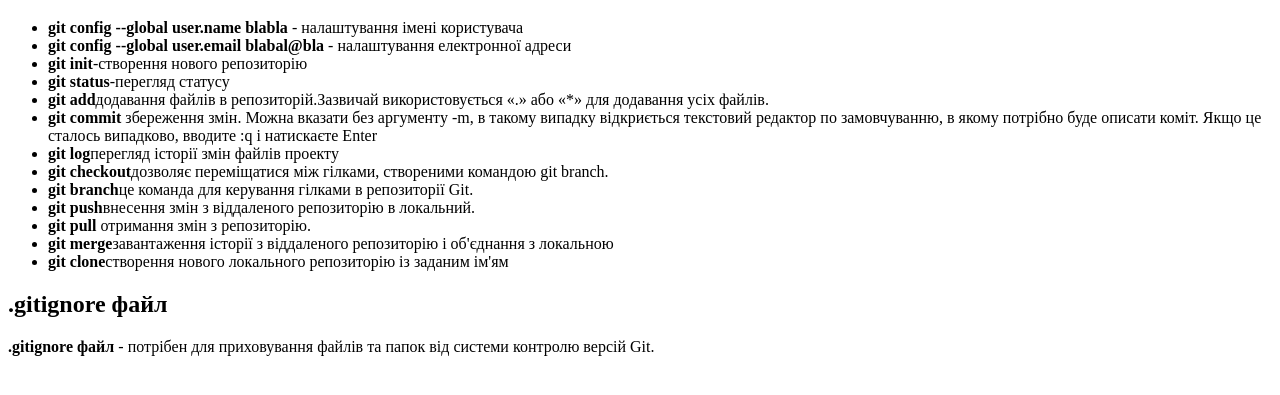
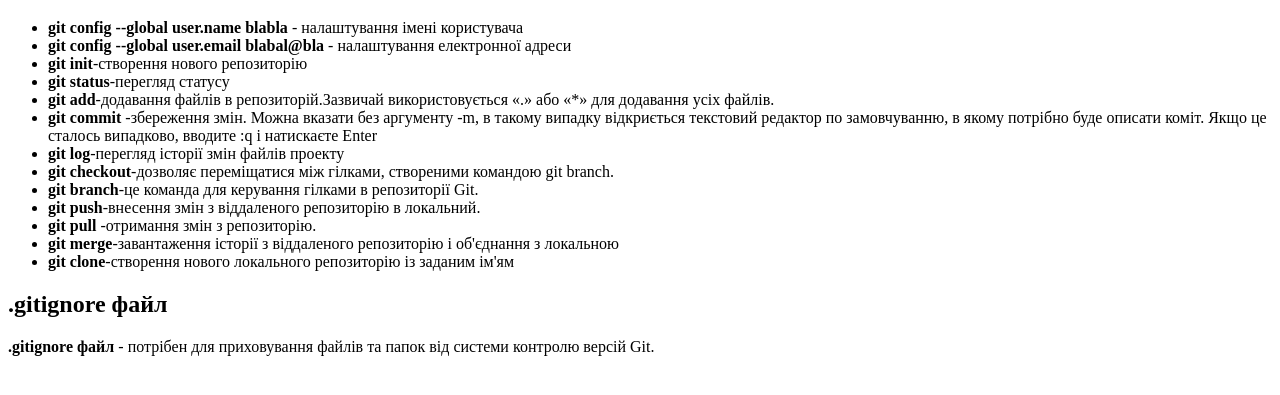
Before and after one commit to AnnaKoretska/cursor-homework-anya, a plain HTML site: page HW-1/index.html in a window 1280 px wide. Shown: the part 61-456 px from the top of the page. Drawn offline with Linux system fonts and the light colour scheme.

Commit message:
wrote missing characters

```diff
--- a/HW-1/index.html
+++ b/HW-1/index.html
@@ -13,15 +13,15 @@
             <li><b>git config --global user.email blabal@bla </b> - налаштування електронної адреси</li>
             <li><b>git init</b>-створення нового репозиторію</li>
             <li><b>git status</b>-перегляд статусу</li>
-            <li><b>git add</b>додавання файлів в репозиторій.Зазвичай використовується «.» або «*» для додавання усіх файлів.</li>
-            <li><b>git commit </b>збереження змін. Можна вказати без аргументу -m, в такому випадку відкриється текстовий редактор по замовчуванню, в якому потрібно буде описати коміт. Якщо це сталось випадково, вводите :q і натискаєте Enter</li>
-            <li><b>git log</b>перегляд історії змін файлів проекту</li>
-            <li><b>git checkout</b>дозволяє переміщатися між гілками, створеними командою git branch.</li>
-            <li><b>git branch</b>це команда для керування гілками в репозиторії Git.</li>
-            <li><b>git push</b>внесення змін з віддаленого репозиторію в локальний.</li>
-            <li><b>git pull </b>отримання змін з репозиторію.</li>
-            <li><b>git merge</b>завантаження історії з віддаленого репозиторію і об'єднання з локальною</li>
-            <li><b>git clone</b>створення нового локального репозиторію із заданим ім'ям</li>
+            <li><b>git add</b>-додавання файлів в репозиторій.Зазвичай використовується «.» або «*» для додавання усіх файлів.</li>
+            <li><b>git commit </b>-збереження змін. Можна вказати без аргументу -m, в такому випадку відкриється текстовий редактор по замовчуванню, в якому потрібно буде описати коміт. Якщо це сталось випадково, вводите :q і натискаєте Enter</li>
+            <li><b>git log</b>-перегляд історії змін файлів проекту</li>
+            <li><b>git checkout</b>-дозволяє переміщатися між гілками, створеними командою git branch.</li>
+            <li><b>git branch</b>-це команда для керування гілками в репозиторії Git.</li>
+            <li><b>git push</b>-внесення змін з віддаленого репозиторію в локальний.</li>
+            <li><b>git pull </b>-отримання змін з репозиторію.</li>
+            <li><b>git merge</b>-завантаження історії з віддаленого репозиторію і об'єднання з локальною</li>
+            <li><b>git clone</b>-створення нового локального репозиторію із заданим ім'ям</li>
          </ul>
            <h2>.gitignore файл</h2>
             <p><b>.gitignore файл</b> - потрібен для приховування файлів та папок від системи контролю версій Git.</p>
```
